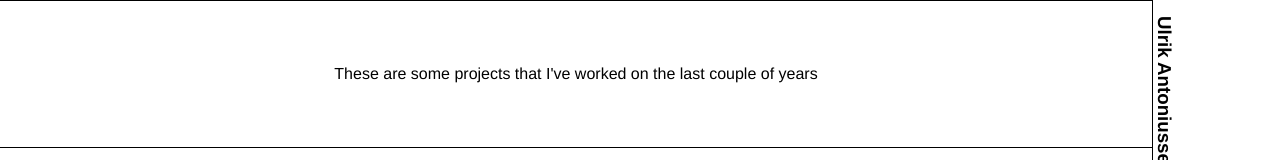
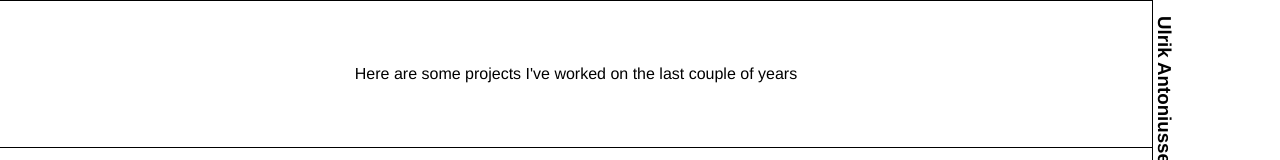
Before and after one commit to ulrikah/ulrikah.github.io, a Svelte app: page / in a window 1280 px wide. Shown: the top 160 px of the page. Built offline with nearby package versions, Linux system fonts and the light colour scheme.

Commit message:
Update Prosjekter.svelte

```diff
--- a/src/Prosjekter.svelte
+++ b/src/Prosjekter.svelte
@@ -12,7 +12,7 @@
 <main>
     <Row>
         <p>
-            These are some projects that I've worked on the last couple of years
+            Here are some projects I've worked on the last couple of years
         </p>
     </Row>
     <Row>
```
